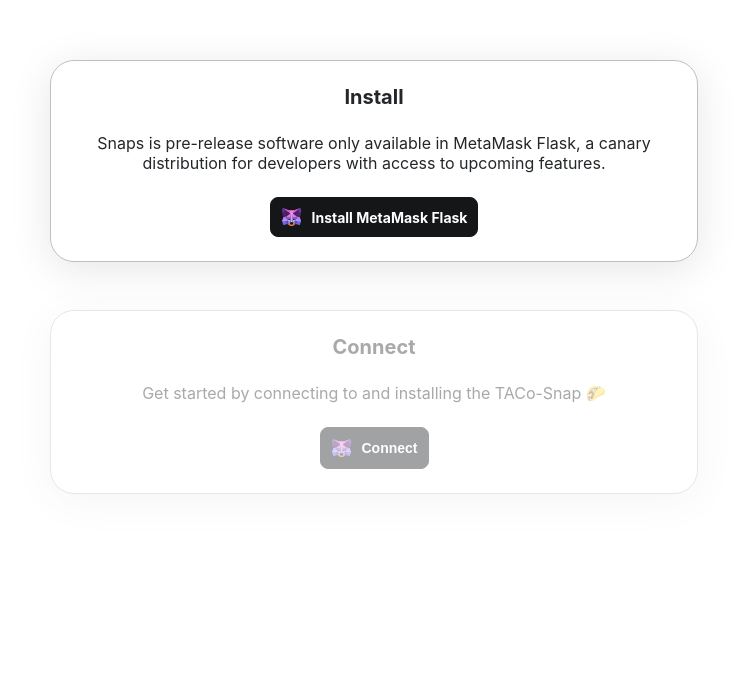
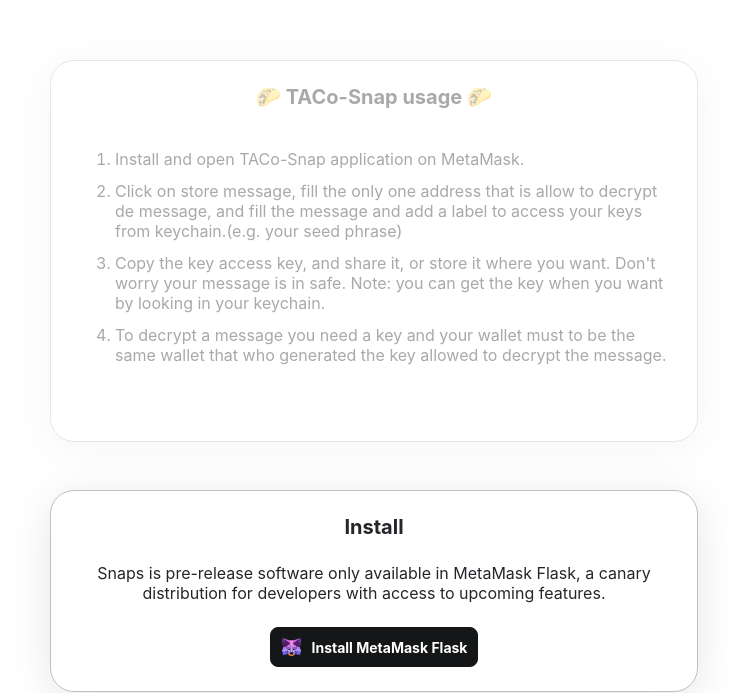
Before and after one commit to Feka7/taco-snap, a Gatsby site in the folder packages/site/: page / in a window 1280 px wide. Shown: the part 142-835 px from the top of the page, without its empty margins (266-1011 px from the left). Before the commit the page ends 800 px from the top, so only its background shows below. Built offline with nearby package versions, Linux system fonts and the light colour scheme; Gatsby itself is replaced by a stand-in of ours.

Commit message:
style: :lipstick: refactored app website

```diff
--- a/packages/site/src/pages/index.tsx
+++ b/packages/site/src/pages/index.tsx
@@ -65,6 +65,11 @@
   }
 `;
 
+const ListItem = styled.li`
+  text-align: left;
+  padding-bottom: 1.2rem;
+`;
+
 const Index = () => {
   const { error } = useMetaMaskContext();
   const { isFlask, snapsDetected, installedSnap } = useMetaMask();
@@ -89,6 +94,37 @@
             <b>An error happened:</b> {error.message}
           </ErrorMessage>
         )}
+        <Card
+          content={{
+            title: '🌮 TACo-Snap usage 🌮',
+            description: (
+              <p>
+                <ol>
+                  <ListItem>
+                    Install and open TACo-Snap application on MetaMask.
+                  </ListItem>
+                  <ListItem>
+                    Click on store message, fill the only one address that is
+                    allow to decrypt de message, and fill the message and add a
+                    label to access your keys from keychain.(e.g. your seed
+                    phrase){' '}
+                  </ListItem>
+                  <ListItem>
+                    Copy the key access key, and share it, or store it where you
+                    want. Don't worry your message is in safe. Note: you can get
+                    the key when you want by looking in your keychain.
+                  </ListItem>
+                  <ListItem>
+                    To decrypt a message you need a key and your wallet must to
+                    be the same wallet that who generated the key allowed to
+                    decrypt the message.
+                  </ListItem>
+                </ol>
+              </p>
+            ),
+          }}
+          disabled={!installedSnap}
+        />
         {!isMetaMaskReady && (
           <Card
             content={{
```
